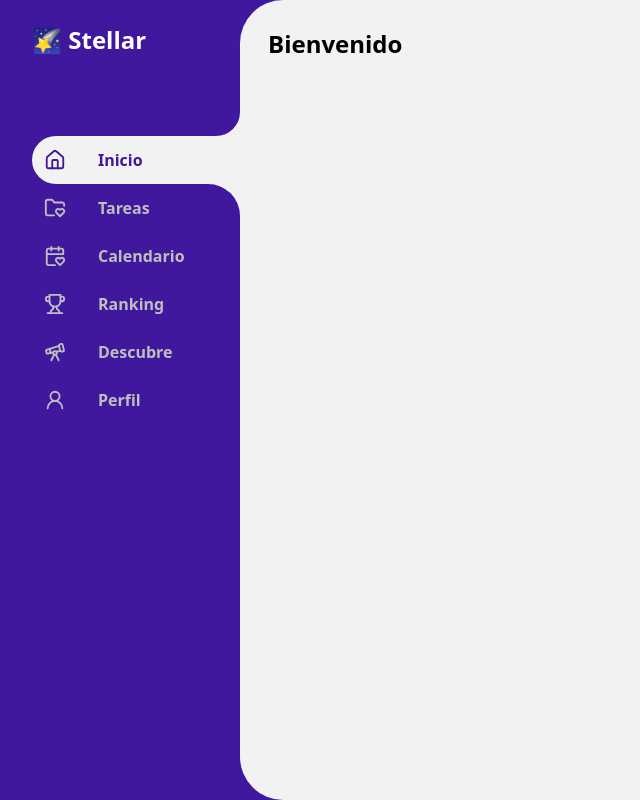
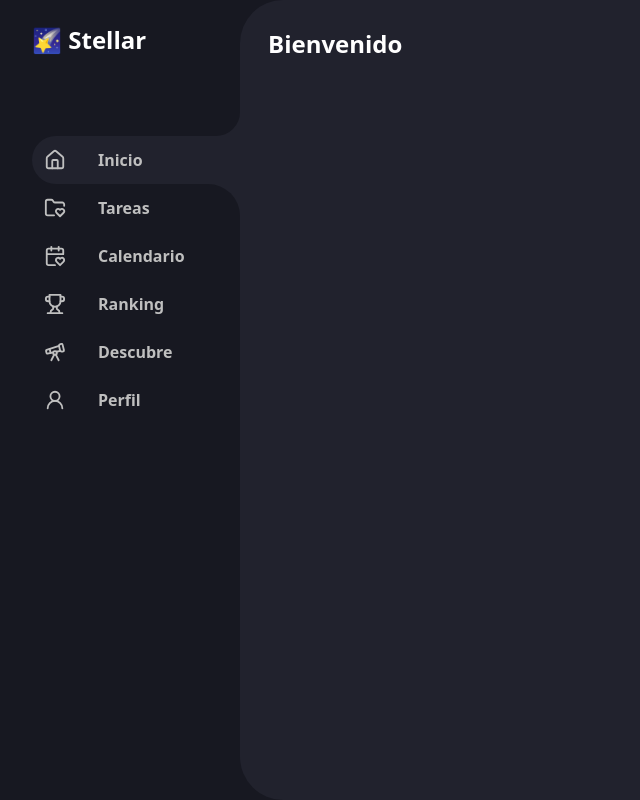
Before and after one commit to KevinLatino/Stellar-Frontend, a React (Vite) app: page / in a window 1280 px wide. Shown: the whole page, without its empty margins (0-640 px from the left). Built offline with nearby package versions, Linux system fonts and the light colour scheme.

Commit message:
Changing color

```diff
--- a/package.json
+++ b/package.json
@@ -14,7 +14,8 @@
     "lucide-react": "^0.390.0",
     "react": "^18.2.0",
     "react-dom": "^18.2.0",
-    "react-icons": "^5.2.1"
+    "react-icons": "^5.2.1",
+    "rsuite": "^5.64.1"
   },
   "devDependencies": {
     "@types/react": "^18.2.66",
--- a/src/Components/NavBarComponents.jsx
+++ b/src/Components/NavBarComponents.jsx
@@ -7,7 +7,7 @@ import {
     UserRound,
     FolderHeart
 } from 'lucide-react';
-
+import { Calendar } from 'rsuite';
 
 const NavBar = () => {
 
@@ -50,22 +50,22 @@ const NavBar = () => {
     return (
         <>
             <div className="flex">
-                <div className='bg-light-white'>
-                    <div className='bg-dark-purple pl-8 pt-6 h-screen w-[15rem]'>
+                <div className='bg-light-black'>
+                    <div className='bg-dark-black pl-8 pt-6 h-screen w-[15rem]'>
                         <h1 className='text-white text-2xl font-semibold pb-14'>🌠 Stellar</h1>
                         {menu.map((menuItem, index) => (
 
-                            <div className={`${selectedMenu == index ? 'bg-dark-purple' : 'bg-light-white'}`}>
+                            <div className={`${selectedMenu == index ? 'bg-dark-black' : 'bg-light-black'}`}>
                                 <div
                                     key={index}
                                     onClick={(index > 0) && (index < menu.length - 1) ? () => handleMenuClick(index) : null}
-                                    className={`flex bg-dark-purple list-none items-center gap-x-8 cursor-pointer font-semibold p-3
+                                    className={`flex bg-dark-black list-none items-center gap-x-8 cursor-pointer font-semibold p-3
                                       ${index === 0 || index === menu.length - 1 ? 'cursor-auto' : 'cursor-pointer'}
-                                      ${selectedMenu === index ? 'bg-light-white text-dark-purple rounded-l-full' : 'text-icon-color'}
+                                      ${selectedMenu === index ? 'bg-light-black text-icon-color rounded-l-full' : 'text-icon-color'}
                                       ${selectedMenu === index + 1 ? 'rounded-br-[2rem]' : ''}
                                       ${selectedMenu === index - 1 ? 'rounded-tr-[2rem]' : ''}
                                   `}>
-                                    <span className={selectedMenu === index ? 'text-dark-purple' : 'text-icon-color'}>
+                                    <span className={selectedMenu === index ? 'text-icon-color' : 'text-icon-color'}>
                                         {menuItem.icon}
                                     </span>
                                     <span>{menuItem.title}</span>
@@ -76,9 +76,9 @@ const NavBar = () => {
                     </div>
                 </div>
 
-                <div className='bg-dark-purple w-full'>
-                    <div className='p-7 rounded-tl-[2.7rem] rounded-bl-[2.7rem] bg-light-white w-full h-screen'>
-                        <h1 className='text-2xl font-semibold'>Bienvenido</h1>
+                <div className='bg-dark-black w-full'>
+                    <div className='p-7 rounded-tl-[2.7rem] rounded-bl-[2.7rem] bg-light-black w-full h-screen'>
+                        <h1 className='text-2xl font-semibold text-white'>Bienvenido</h1>
                     </div>
                 </div>
             </div>
--- a/tailwind.config.js
+++ b/tailwind.config.js
@@ -7,9 +7,10 @@ export default {
   theme: {
     extend: {
       colors: {
-        "dark-purple": "#40189D",
-        "light-white": "#F2F2F2",
-        "icon-color": "#BFBFBF"
+        "dark-black": "#171821",
+        "light-black": "#21222D",
+        "icon-color": "#BFBFBF",
+        "light-gree": "#A9DFD8"
       }
     },
   },
```
Also changed, not shown: src/Screens/CalendarScreen.jsx (added), src/Screens/DiscoverScreen.jsx (added), src/Screens/HomeScreen.jsx (added), src/Screens/RankingScreen.jsx (added), 2 other files (tests, documents, lock files or other folders).
